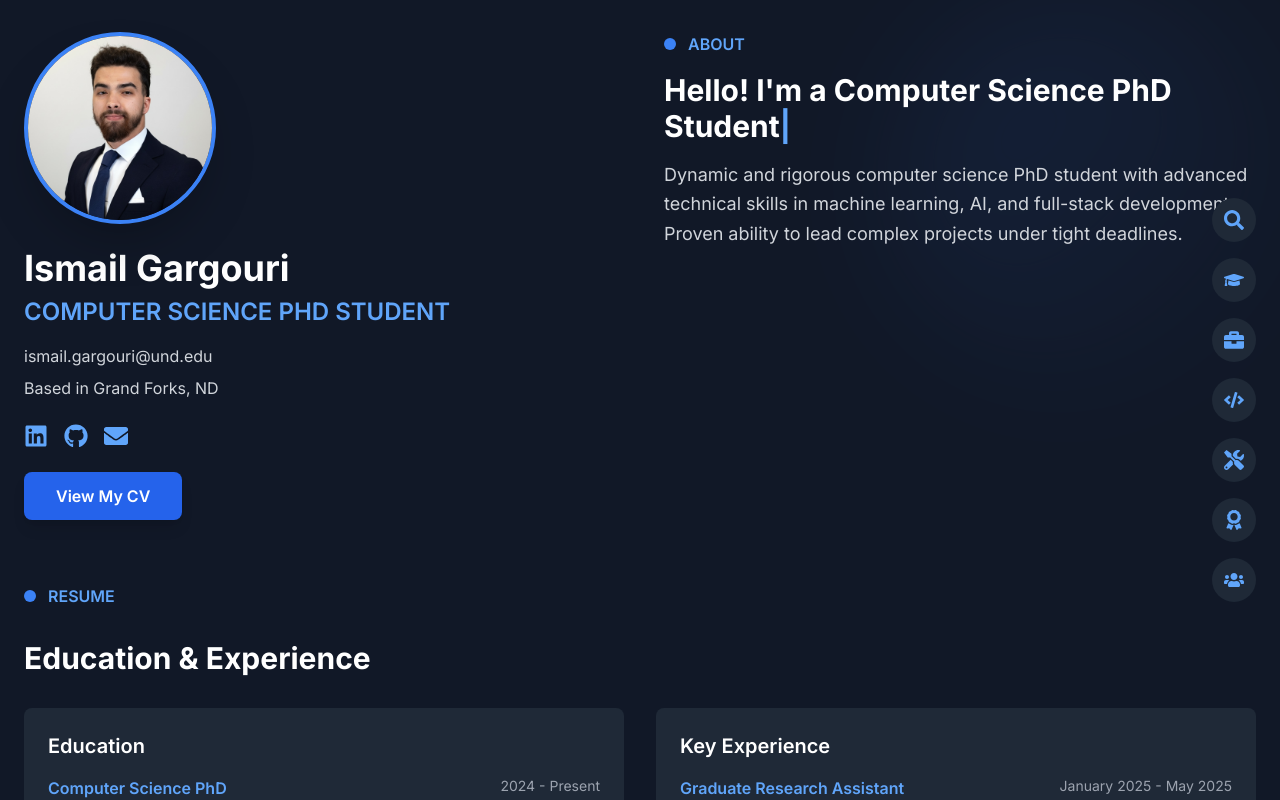
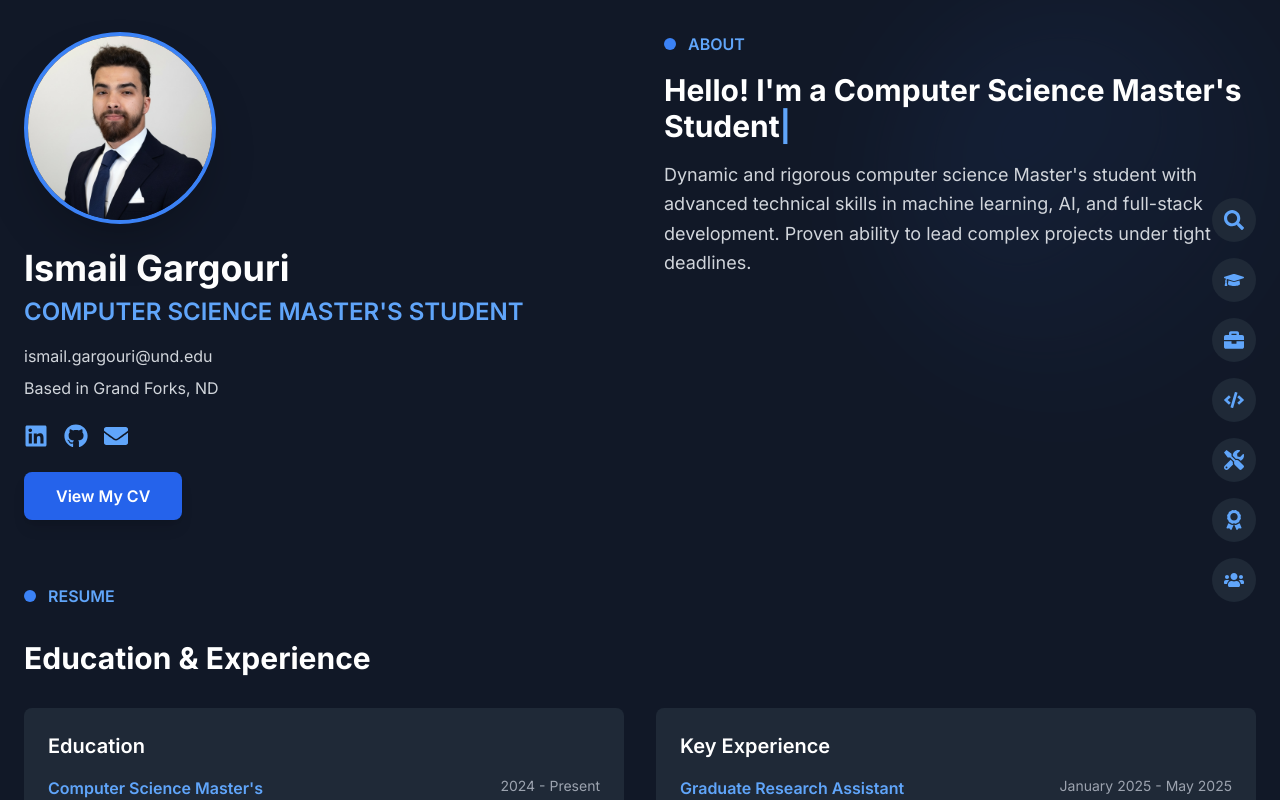
Before and after one commit to igargouri10/my-portfolio, a Next.js app: page / in a window 1280 px wide. Shown: the top 800 px of the page. Built offline with nearby package versions, Linux system fonts and the light colour scheme.

Commit message:
Update student title from master's to phd

```diff
--- a/src/app/page.tsx
+++ b/src/app/page.tsx
@@ -13,7 +13,7 @@ export default function Home() {
   const [isMobileMenuOpen, setIsMobileMenuOpen] = useState(false);
 
   const dynamicTexts = [
-    "Hello! I'm a Computer Science PhD Student",
+    "Hello! I'm a Computer Science Master's Student",
     "Add > Commit > Push >",
     "Let's Monitor Incredible Work Together"
   ];
@@ -123,7 +123,7 @@ export default function Home() {
                 />
               </div>
               <h1 className="text-4xl font-bold text-white mb-2 text-center lg:text-left">Ismail Gargouri</h1>
-              <h2 className="text-2xl font-semibold text-blue-400 mb-4 text-center lg:text-left">COMPUTER SCIENCE PHD STUDENT</h2>
+              <h2 className="text-2xl font-semibold text-blue-400 mb-4 text-center lg:text-left">COMPUTER SCIENCE MASTER'S STUDENT</h2>
               <p className="text-gray-300 mb-2 text-center lg:text-left">ismail.gargouri@und.edu</p>
               <p className="text-gray-300 mb-6 text-center lg:text-left">Based in Grand Forks, ND</p>
 
@@ -163,7 +163,7 @@ export default function Home() {
                 <span className="text-blue-400">|</span>
               </h2>
               <p className="text-gray-300 text-lg leading-relaxed">
-                Dynamic and rigorous computer science PhD student with advanced technical skills in machine learning,
+                Dynamic and rigorous computer science Master's student with advanced technical skills in machine learning,
                 AI, and full-stack development. Proven ability to lead complex projects under tight deadlines.
               </p>
             </div>
@@ -184,7 +184,7 @@ export default function Home() {
               <div className="space-y-4">
                 <div className="flex flex-col sm:flex-row sm:justify-between sm:items-start">
                   <div>
-                    <h5 className="font-semibold text-blue-400">Computer Science PhD</h5>
+                    <h5 className="font-semibold text-blue-400">Computer Science Master's</h5>
                     <p className="text-gray-300">University of North Dakota</p>
                   </div>
                   <span className="text-gray-400 text-sm mt-1 sm:mt-0">2024 - Present</span>
```
